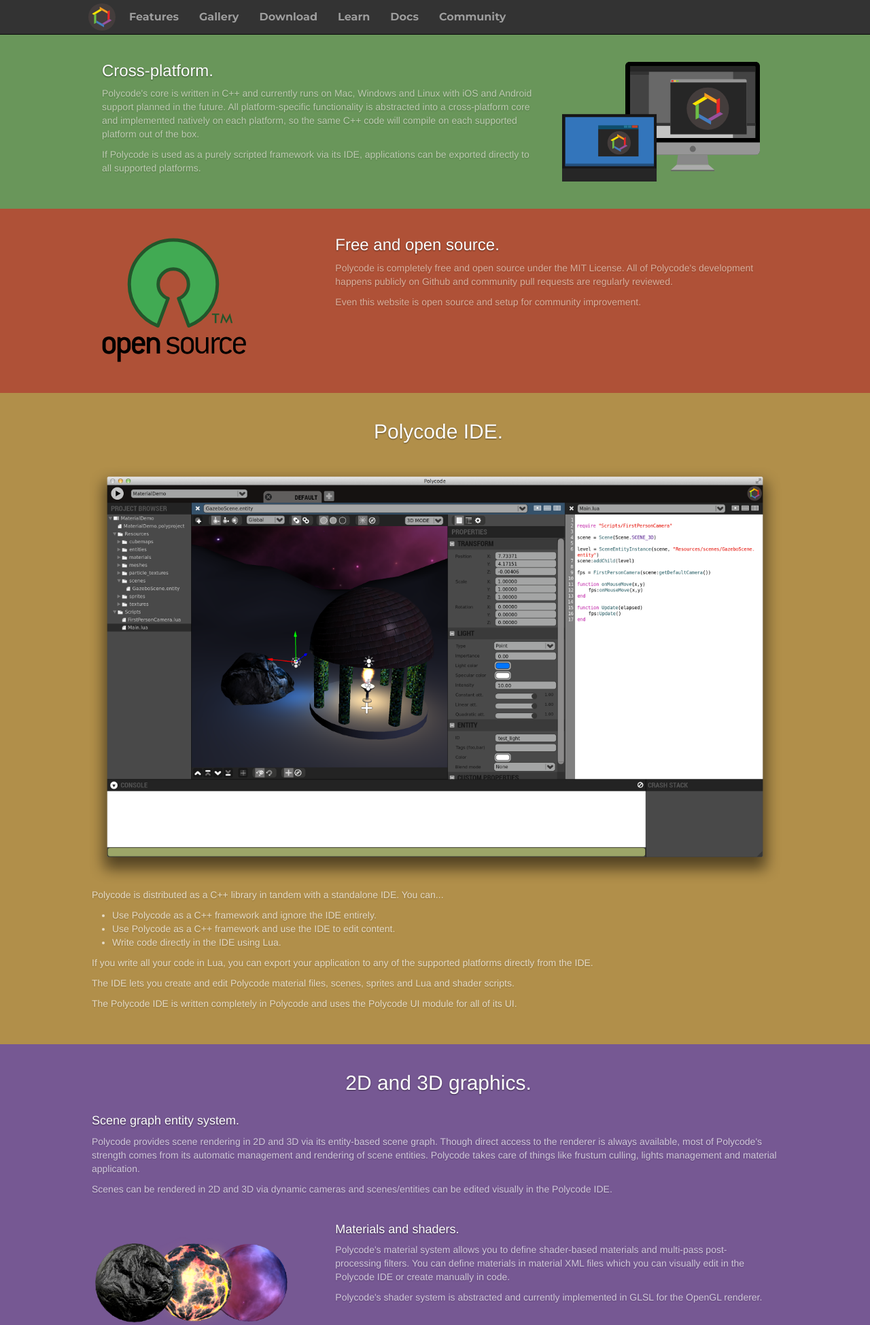
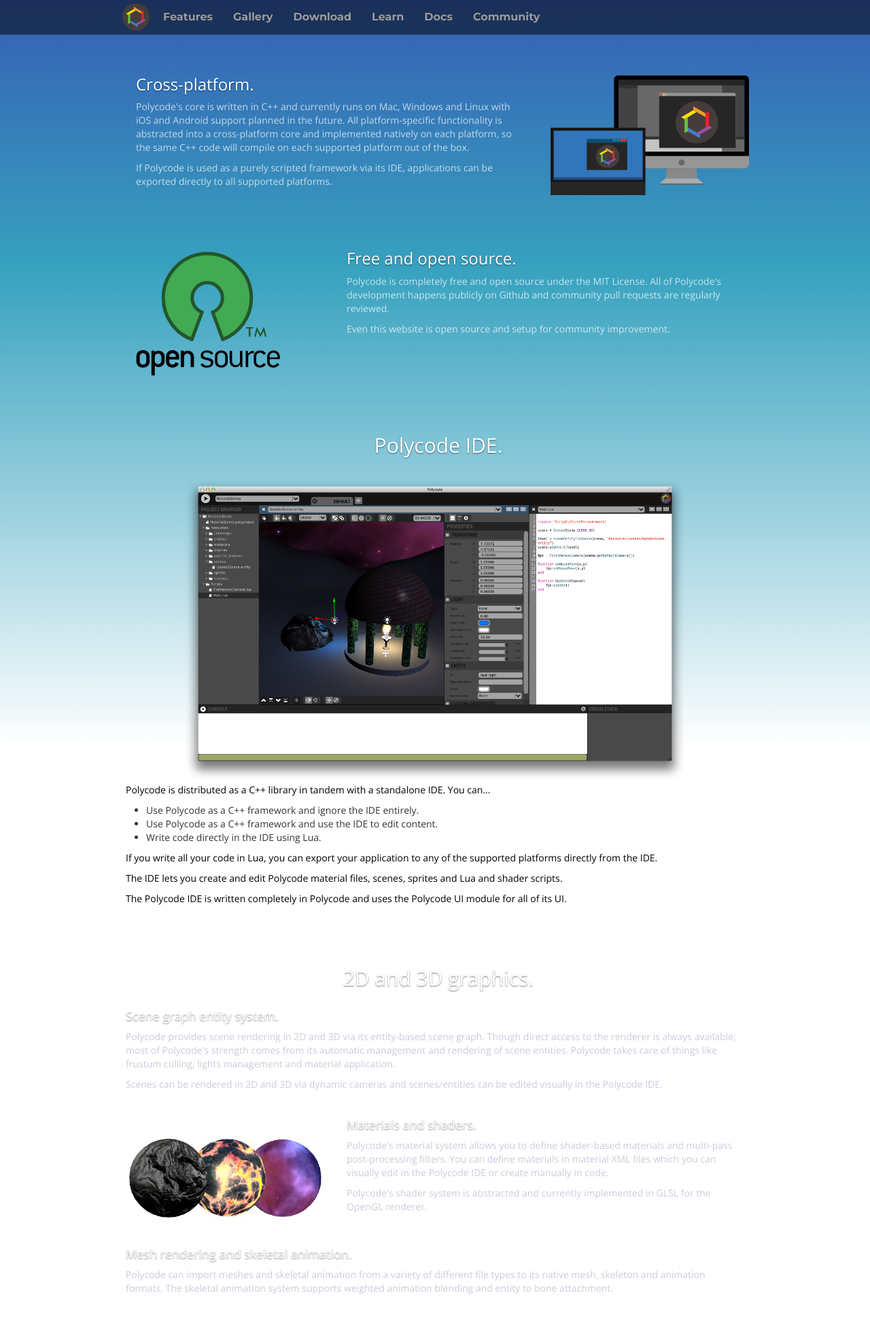
Before and after one commit to ivansafrin/PolycodeSite, a PHP site: page /features in a window 1280 px wide. Shown: the top 1949 px of the page at 68% size. Run offline with PHP 8.4, Linux system fonts and the light colour scheme; data that the repository does not hold is empty; some libraries are stand-ins or nearby versions.

Commit message:
Trying out a new style

```diff
--- a/css/main.css
+++ b/css/main.css
@@ -1,28 +1,33 @@
 
 body, html {
-	background-color: #598698;
+	background-color: white;
+	font-family: 'Open Sans', sans-serif;
+	font-weight: 400;
+	font-size: 14px;
 }
 
-.navbar-inverse {
- 	background-color: #333333;
-	background-image: none;
-	border-color: none;
-	margin-bottom: 0px;
-}
 
 .container {
-	max-width: 1030px;
+	max-width: 930px;
 }
 
 .list-group-item {
 	padding: 8px;
 }
 
+.navbar {
+   background-color: transparent;
+   background: rgba(0, 0, 0, 0.5);
+   border-color: transparent;
+}
+
 .navbar-nav li {
 	font-family: 'Montserrat', sans-serif;
 	font-weight: 700;
+	color: white;
 	font-size: 16px;
 }
+
 
 .index-main {
 	color: white;
@@ -33,7 +38,6 @@
 
 .footer {
 	margin-top: 100px;
-	color: #afcad6;
 	text-align: center;
 	width: 100%;
 }
@@ -76,52 +80,99 @@
 }
 
 .gal_1 {
-	background-color: #727272;
 }
 .gal_1 p {
-	color: #b9b9b9;
-	text-shadow: 0 1px 2px rgba(0,0,0,0.2);
+	color: white;
 }
 
 .gal_2 {
-	background-color: #4d4d4d;
 }
 .gal_2 p {
-	color: #9c9c9c;
-	text-shadow: 0 1px 2px rgba(0,0,0,0.2);
+	color: black;
 }
 
+.home_container {
+
+background-image: -webkit-gradient(
+	linear,
+	left top,
+	left bottom,
+	color-stop(0.17, #00215E),
+	color-stop(0.77, #388CBD),
+	color-stop(1, #FFFFFF)
+);
+background-image: -o-linear-gradient(bottom, #00215E 17%, #388CBD 77%, #FFFFFF 100%);
+background-image: -moz-linear-gradient(bottom, #00215E 17%, #388CBD 77%, #FFFFFF 100%);
+background-image: -webkit-linear-gradient(bottom, #00215E 17%, #388CBD 77%, #FFFFFF 100%);
+background-image: -ms-linear-gradient(bottom, #00215E 17%, #388CBD 77%, #FFFFFF 100%);
+background-image: linear-gradient(to bottom, #00215E 17%, #388CBD 77%, #FFFFFF 100%);
+
+	width: 100%;
+	height: 500px;
+}
+
+.gray_container {
+background-image: -webkit-gradient(
+	linear,
+	left top,
+	left bottom,
+	color-stop(0, #969696),
+	color-stop(1, #FFFFFF)
+);
+background-image: -o-linear-gradient(bottom, #969696 0%, #FFFFFF 100%);
+background-image: -moz-linear-gradient(bottom, #969696 0%, #FFFFFF 100%);
+background-image: -webkit-linear-gradient(bottom, #969696 0%, #FFFFFF 100%);
+background-image: -ms-linear-gradient(bottom, #969696 0%, #FFFFFF 100%);
+background-image: linear-gradient(to bottom, #969696 0%, #FFFFFF 100%);
+
+	width: 100%;
+	background-size: 100% 900px;
+	background-repeat: no-repeat;
+
+}
+
+.blue_container {
+
+	background-image: -webkit-gradient(
+	linear,
+	left top,
+	left bottom,
+	color-stop(0, #355FB5),
+	color-stop(0.36, #37A2BF),
+	color-stop(1, #FFFFFF)
+);
+background-image: -o-linear-gradient(bottom, #355FB5 0%, #37A2BF 36%, #FFFFFF 100%);
+background-image: -moz-linear-gradient(bottom, #355FB5 0%, #37A2BF 36%, #FFFFFF 100%);
+background-image: -webkit-linear-gradient(bottom, #355FB5 0%, #37A2BF 36%, #FFFFFF 100%);
+background-image: -ms-linear-gradient(bottom, #355FB5 0%, #37A2BF 36%, #FFFFFF 100%);
+background-image: linear-gradient(to bottom, #355FB5 0%, #37A2BF 36%, #FFFFFF 100%);
+
+	width: 100%;
+	background-size: 100% 1100px;
+	background-repeat: no-repeat;
+}
 
 .feat_1 {
-	background-color: #69965a;
 }
 .feat_1 p {
-	color: #bdcbb1;
-	text-shadow: 0 1px 2px rgba(0,0,0,0.2);
+	color: rgba(255,255,255,0.7);
 }
 
 .feat_2 {
-	background-color: #af5137;
 }
 .feat_2 p {
-	color: #d9af9c;
-	text-shadow: 0 1px 2px rgba(0,0,0,0.2);
+	color: rgba(255,255,255,0.7);
 }
 
 .feat_3 {
-	background-color: #b18f4a;
 }
 .feat_3 p, .feat_3 ul {
-	color: #e6dbc6;
-	text-shadow: 0 1px 2px rgba(0,0,0,0.2);
 }
 
 .feat_4 {
-	background-color: #765893;
 }
 .feat_4 p, .feat_4 ul {
 	color: #d1c8db;
-	text-shadow: 0 1px 2px rgba(0,0,0,0.2);
 }
 
 .centerh {
@@ -131,7 +182,10 @@
 
 .whitepage {
 	background-color: white;
-	padding-bottom: 40px;
+	padding: 20px;
+	-webkit-border-radius: 10px;
+	-moz-border-radius: 10px;
+	border-radius: 10px;
 }
 
 .whitepage h4 {
--- a/features/index.php
+++ b/features/index.php
@@ -2,7 +2,6 @@
 	require_once("../site/header.php");
 ?>
 	</div>
-
 	<div class="feat feat_1">
 	<div class="container">
 	  <div class="row">
@@ -38,7 +37,7 @@
 		<div class="centerh"><h2 class="fh3">Polycode IDE.</h2></div>
 
 	  <div class="row">
-		<div><img src="/images/feature_ide_big.png" width="100%"/></div>
+		<div style="width: 100%; text-align: center"><img src="/images/feature_ide_big.png" width="80%"/></div>
 		<div>
 			<p>Polycode is distributed as a C++ library in tandem with a standalone IDE. You can...</p>
 			<ul>
@@ -154,7 +153,6 @@
 	</div>
 	</div>
 
-
 	<div class="container">
 <?
 	require_once("../site/footer.php");
--- a/learn/index.php
+++ b/learn/index.php
@@ -1,4 +1,5 @@
 <?
+	$gray = true;
 	require_once("../site/header.php");
 	require_once("learn_header.php");
 
--- a/learn/learn_footer.php
+++ b/learn/learn_footer.php
@@ -2,6 +2,3 @@
 </div>
 
 </div>
-</div>
-
-<div class="container">
--- a/learn/learn_header.php
+++ b/learn/learn_header.php
@@ -1,7 +1,4 @@
-</div>
-
 <div class="whitepage">
-<div class="container">
 
 	<div class="row">
 	<div class="col-md-3" style="padding-top: 50px">
--- a/site/header.php
+++ b/site/header.php
@@ -4,6 +4,7 @@
 <title>Polycode</title>
 <link rel="shortcut icon" href="/favicon.ico">
 <link href='http://fonts.googleapis.com/css?family=Montserrat:400,700' rel='stylesheet' type='text/css'>
+<link href='http://fonts.googleapis.com/css?family=Open+Sans:300' rel='stylesheet' type='text/css'>
 <link rel="stylesheet" href="//netdna.bootstrapcdn.com/bootstrap/3.1.1/css/bootstrap.min.css">
 <link rel="stylesheet" href="//netdna.bootstrapcdn.com/bootstrap/3.1.1/css/bootstrap-theme.min.css">
 <link rel="stylesheet" href="/css/main.css">
@@ -20,7 +21,12 @@
 
 </script>
 </head>
-<body>
+<? if($gray == true) {
+	echo "<body class=\"gray_container\">";
+	} else {
+	echo "<body class=\"blue_container\">";
+	}
+?>
 <div class="navbar navbar-inverse navbar-static-top" role="navigation">
 	  <div class="container">
 		<div class="navbar-header">
```
Also changed, not shown: download/index.php (+1 -7 lines), learn/content/events.html (added, +20 -0 lines), learn/content/meshes.html (+5 -7 lines), 2 other files.
